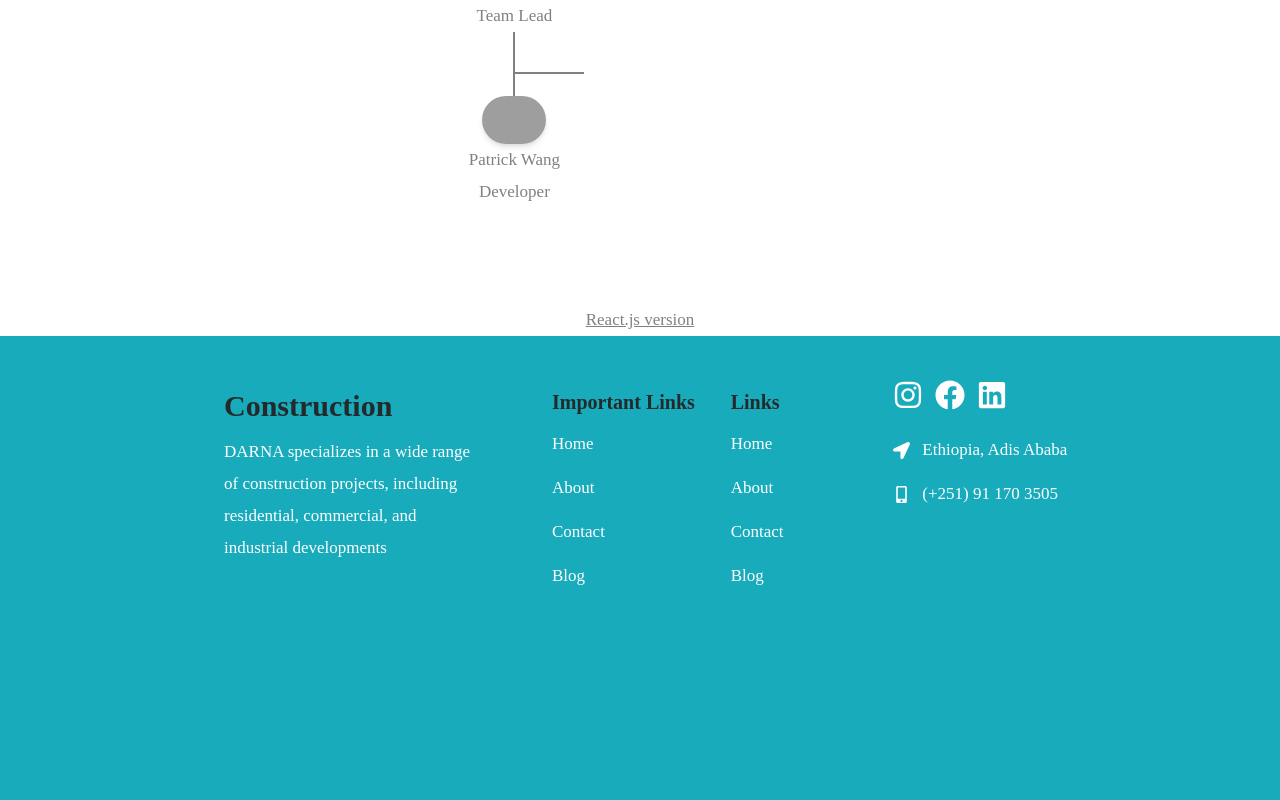
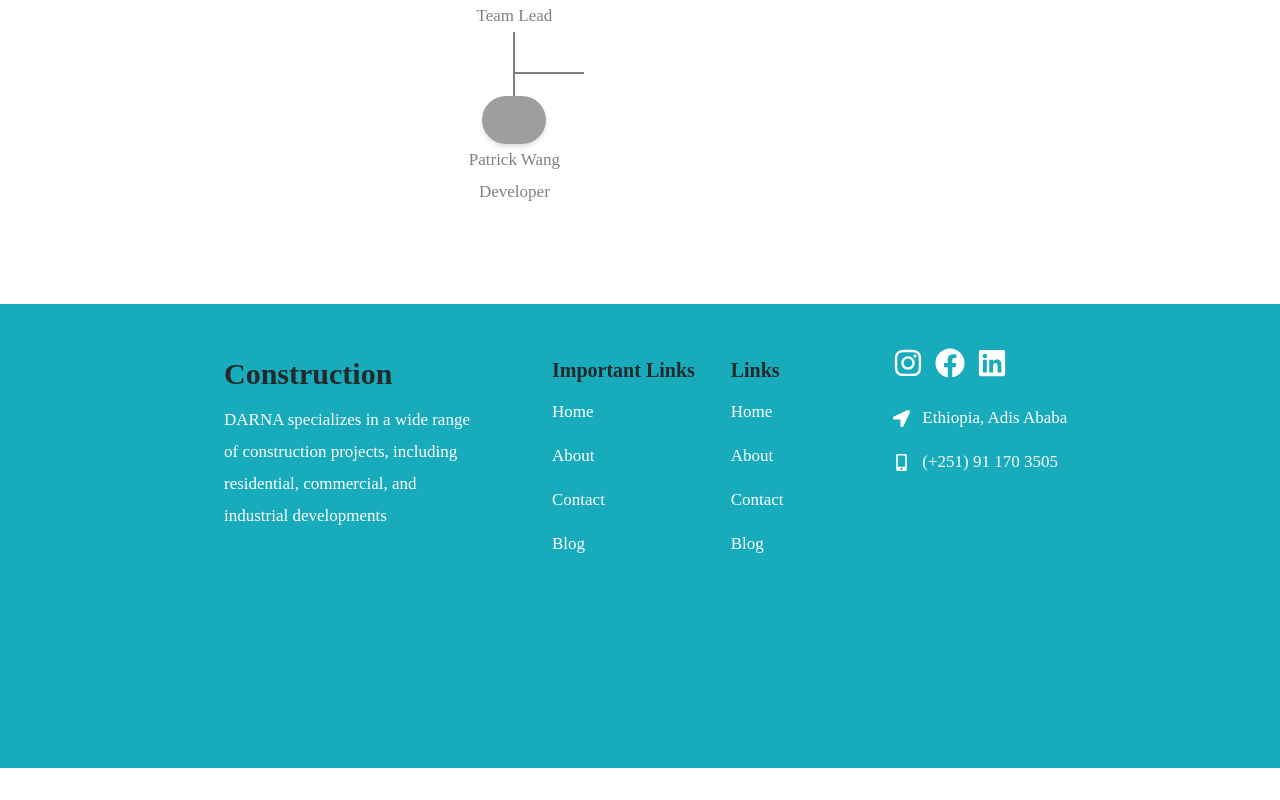
Before and after one commit to Mulubrhan1511/Constaraction, a React (Vite) app in the folder front/: page / in a window 1280 px wide. Shown: the part 5495-6295 px from the top of the page. After the commit the page ends 6263 px from the top, so only its background shows below. Built offline with nearby package versions, Linux system fonts and the light colour scheme; grey boxes are pictures that could not be loaded.

Commit message:
edit the hirarchy

```diff
--- a/front/src/components/Hirarchy/Hirarchy.jsx
+++ b/front/src/components/Hirarchy/Hirarchy.jsx
@@ -203,12 +203,7 @@ const Hierarchy = () => {
           </div>
         </div>
       </div>
-      <a
-        className="text-md underline text-gray-500 hover:text-gray-700 cursor-pointer bottom-0"
-        href="https://codesandbox.io/s/github/ravisankarchinnam/tailwindcss-flow-chart"
-      >
-        React.js version
-      </a>
+
     </div>
   );
 };
```
